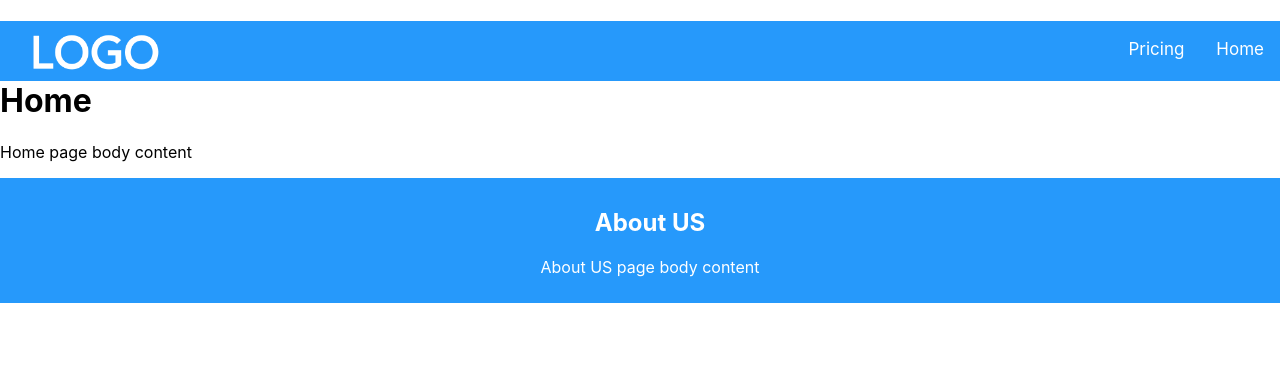
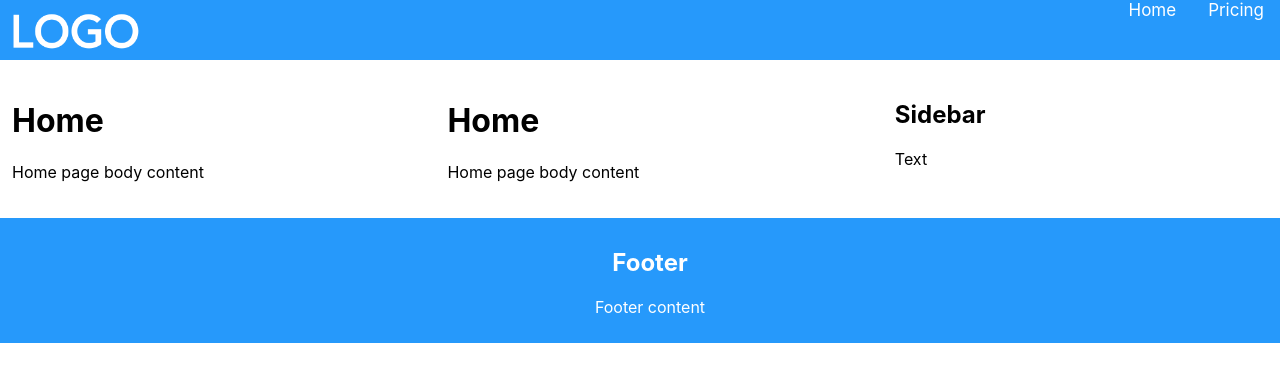
Before and after one commit to MarcusBacklund/test-app, a React (Create React App) app: page / in a window 1280 px wide. Shown: the top 382 px of the page. Built offline with nearby package versions, Linux system fonts and the light colour scheme.

Commit message:
Wrapper for content and navigation

```diff
--- a/src/App.css
+++ b/src/App.css
@@ -5,6 +5,29 @@
 .App-logo {
   height: 40vmin;
   pointer-events: none;
+}
+.Wrapper {
+  display: flex;
+  max-width: 1400px;
+  width: 100%;
+  margin-left: auto;
+  margin-right: auto;
+}
+.Content {
+  width: 70%;
+  display: flex;
+  padding-left: 12px;
+  padding-top: 20px;
+  padding-bottom: 20px;
+  padding-right: 12px;
+}
+.Sidebar {
+  width: 30%;
+  padding-top: 20px;
+  padding-right: 12px;
+}
+.SmallColumn {
+  width: 50%;
 }
 
 @media (prefers-reduced-motion: no-preference) {
@@ -39,12 +62,20 @@
 
 .navbar {
   background-color: #2699FB;
-  float: right;
   width: 100%;
   height: 60px;
 }
+.navwrapper {
+  display: flex;
+  max-width: 1400px;
+  width: 100%;
+  margin-left: auto;
+  margin-right: auto;
+}
+.menuitems {
+  margin-left: auto;
+}
 .menuitems a {
-  float: right;
   text-align: center;
   padding: 18px 16px;
   text-decoration: none;
@@ -65,7 +96,6 @@
 }
 .navbar img{
   width: 150px;
-  margin-left: 20px;
 }
 .navbar img, .navbar {
   display: inline-block;
--- a/src/components/Footer.js
+++ b/src/components/Footer.js
@@ -5,8 +5,8 @@ import '../App.css';
 const Footer = () => {
     return (
         <div className="footer">
-            <h2>About US</h2>
-            <p>About US page body content</p>
+            <h2>Footer</h2>
+            <p>Footer content</p>
         </div>
     );
 }
--- a/src/components/Home.js
+++ b/src/components/Home.js
@@ -1,10 +1,23 @@
 import React from 'react';
+import '../App.css';
 
 const home = () => {
     return (
-       <div>
-          <h1>Home</h1>
-           <p>Home page body content</p>
+        <div className="Wrapper">
+            <div className="Content">
+                <div className="SmallColumn">
+                    <h1>Home</h1>
+                    <p>Home page body content</p>
+                </div>
+                <div className="SmallColumn">
+                    <h1>Home</h1>
+                    <p>Home page body content</p>
+                </div>
+            </div>
+            <div className="Sidebar">
+                <h2>Sidebar</h2>
+                <p>Text</p>
+            </div>
        </div>
     );
 }
--- a/src/components/Navigation.js
+++ b/src/components/Navigation.js
@@ -7,12 +7,14 @@ import { NavLink } from 'react-router-dom';
 const Navigation = () => {
     return (
        <div className="navbar">
+         <div className="navwrapper">
             <NavLink to="/"><img className="logo" src={logo} alt="Logo"/></NavLink>
             <div className="menuitems">
                <NavLink to="/">Home</NavLink>
                <NavLink to="/pricing">Pricing</NavLink>
             </div>
          </div>
+      </div>
     );
 }
 
--- a/src/components/Pricing.js
+++ b/src/components/Pricing.js
@@ -2,10 +2,22 @@ import React from 'react';
 
 const Pricing = () => {
     return (
-       <div>
-          <h1>Pricing</h1>
-          <p>Pricing page body content</p>
-       </div>
+      <div className="Wrapper">
+      <div className="Content">
+          <div className="SmallColumn">
+              <h1>Pricing</h1>
+              <p>Pricing page body content</p>
+          </div>
+          <div className="SmallColumn">
+              <h1>Pricing</h1>
+              <p>Pricing page body content</p>
+          </div>
+      </div>
+      <div className="Sidebar">
+          <h2>Sidebar</h2>
+          <p>Text</p>
+      </div>
+ </div>
     );
 }
 
```
Lines whose indentation alone changed are shown as unchanged.
